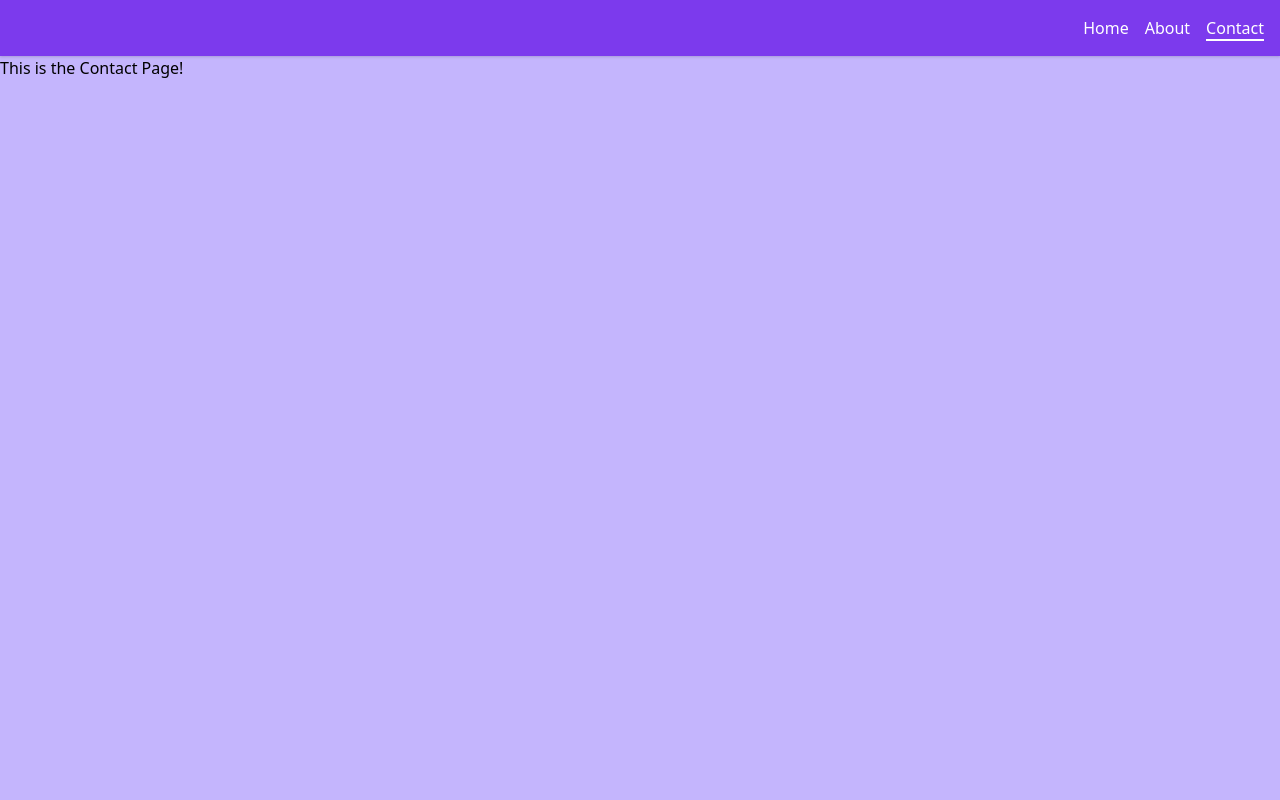
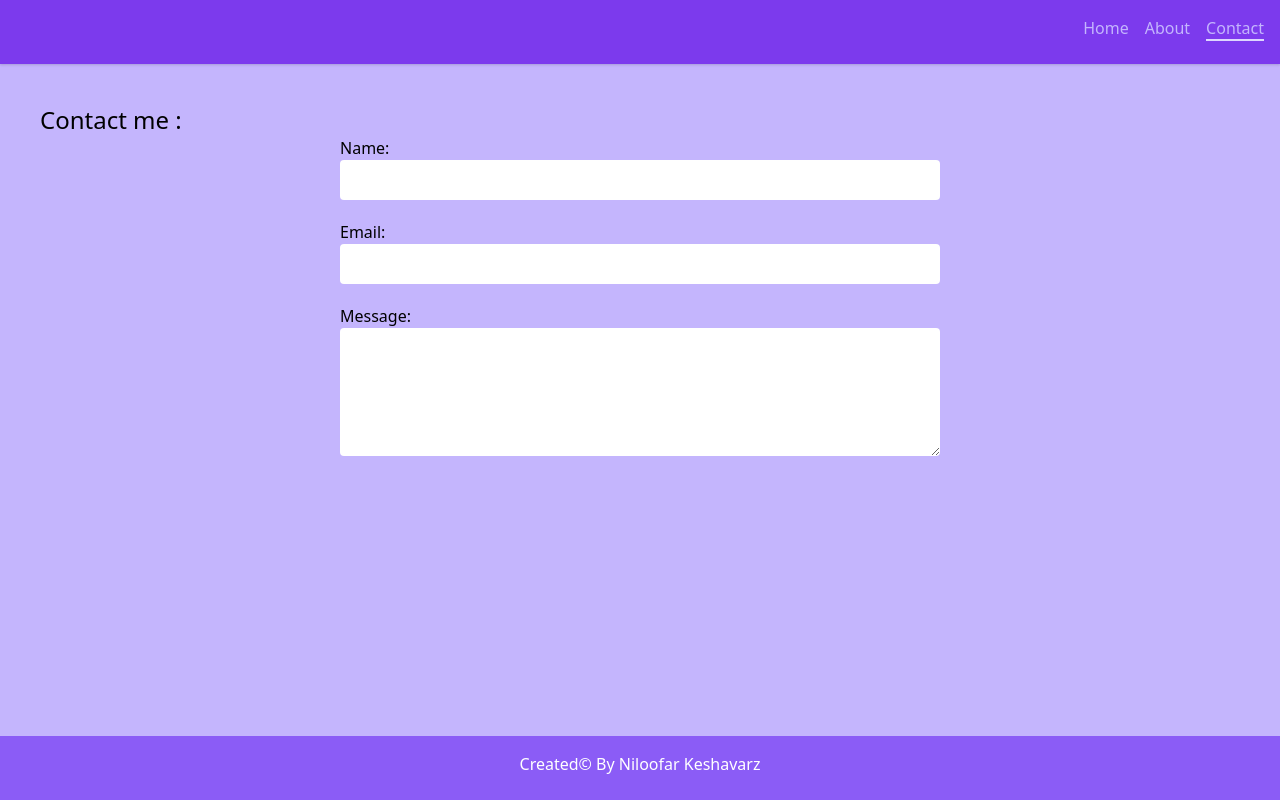
Before and after one commit to NiloofarKeshavarz/Single-Page-app-React, a React (Create React App) app in the folder singlepgaereact/: page /contact in a window 1280 px wide. Built offline with nearby package versions, Linux system fonts and the light colour scheme.

Commit message:
Adds CSS

```diff
--- a/singlepgaereact/src/App.js
+++ b/singlepgaereact/src/App.js
@@ -1,7 +1,7 @@
 import React from 'react';
 import './App.css';
 import {Home , About, Contact} from './pages';
-import {Nav} from './layout';
+import {Nav, Footer} from './layout';
 import{
   BrowserRouter as Router,
   Switch,
@@ -11,11 +11,10 @@ import{
 
 function App() {
   return (
-
-     <Router>
+    <div className='flex flex-col h-screen'>
+    <Router>
       <Nav />
       <Switch>
-
         <Route path ="/about">
           <About />
         </Route>
@@ -25,8 +24,10 @@ function App() {
         <Route  path ="/">
           <Home />
         </Route>
-        </Switch>
-     </Router>
+      </Switch>
+      <Footer />
+    </Router>
+    </div>
 
 
 
--- /dev/null
+++ b/singlepgaereact/src/layout/Footer.js
@@ -0,0 +1,8 @@
+import React from 'react';
+
+const Footer = () => (
+    <footer className='bg-purple-500 text-center p-4  h-16 text-white'>
+        Created© By Niloofar Keshavarz
+    </footer>
+)
+export default Footer;
--- a/singlepgaereact/src/layout/Nav.js
+++ b/singlepgaereact/src/layout/Nav.js
@@ -1,13 +1,32 @@
 import React from 'react';
 import {NavLink} from 'react-router-dom';
+const navs = [
+    {
+        path: '/',
+        name: 'Home',
+    },
+    {
+        path: '/about',
+        name: 'About',
+
+    },
+    {
+        path: '/contact',
+        name: 'Contact',
+    }
+]
+
+const Nav = () =>(
+    <nav className="bg-purple-600 text-purple-300 p-4 h-16 shadow">
+            <ul className="flex space-x-4 justify-end">
 
 
-const Nav = () =>(
-    <nav className="bg-purple-600 text-white p-4 shadow">
-            <ul className="flex space-x-4 justify-end">
-            <li><NavLink exact to ="/" activeClassName='border-b-3 border-white'>Home</NavLink></li>
-            <li><NavLink exact to ="/about" activeClassName='border-b-2 border-white'>About</NavLink></li>
-            <li><NavLink exact to ="/contact" activeClassName='border-b-2 border-white'>Contact</NavLink></li>
+            {navs.map((navItem =>(
+                 <li>
+                    <NavLink
+                    exact to ={navItem.path} activeClassName='border-b-2 border-purple-200'>{navItem.name}</NavLink></li>
+
+            )))}
             </ul>
         </nav>
 
--- a/singlepgaereact/src/layout/index.js
+++ b/singlepgaereact/src/layout/index.js
@@ -1,12 +1,13 @@
 import React from 'react';
 import Nav from './Nav';
+import Footer from './Footer';
 
 const Layout = (props) =>(
 
-    <div>
+    <div className='text-justify p-10 flex-auto'>
 
         {props.children}
     </div>
 )
-export { Layout, Nav}; // difference between default and Named export
+export { Layout, Nav, Footer}; // difference between default and Named export
 // export default Layout;
--- a/singlepgaereact/src/pages/About.js
+++ b/singlepgaereact/src/pages/About.js
@@ -2,7 +2,10 @@ import React from 'react';
 import {Layout} from '../layout';
 const About = () => (
     <Layout>
-        This is the About Page!
+        <h1 className='text-2xl'>About me:</h1>
+        <p >My name is #####, and I decided to change my occupation after five years of working in sales. I still like communicating with people and work in a team. I want to alter the accents a bit and switch to product management. As a sales agent, I learned what makes a product valuable and easy to sell besides promotion and persuasiveness. I have been working “on the other side” long enough to realize how important marketing and development components are. I have become interested in these fields recently. I am certain that joining your team is a benefit for both sides. My professional expertise in sales can provide valuable insights and a fresh perspective on product development. Personally, I can acquire new knowledge and skills in product launch and management. I am ready for long-time cooperation.
+        </p>
+
     </Layout>
 )
 export default About;
--- a/singlepgaereact/src/pages/Contact.js
+++ b/singlepgaereact/src/pages/Contact.js
@@ -3,7 +3,24 @@ import {Layout} from '../layout';
 
 const Contact = () => (
     <Layout>
-        This is the Contact Page!
+       <h2 className='text-2xl'> Contact me :</h2>
+       <form className='flex flex-col space-y-5 w-1/2 m-auto'>
+        <div className='flex flex-col text-left'>
+        <lable>Name:</lable>
+        <input className='p-2 rounded' type ="text"/>
+        </div>
+
+        <div className='flex flex-col text-left'>
+        <lable>Email:</lable>
+        <input className='p-2 rounded' type ="email"/>
+        </div>
+
+        <div className='flex flex-col text-left'>
+        <lable>Message:</lable>
+        <textarea className='p-2 rounded h-32' ></textarea>
+        </div>
+
+       </form>
     </Layout>
 )
 export default Contact;
--- a/singlepgaereact/src/pages/Home.js
+++ b/singlepgaereact/src/pages/Home.js
@@ -3,7 +3,11 @@ import {Layout} from '../layout';
 
 const Home = () => (
     <Layout>
-        This is the Home Page!
+        <h1 className='text-3xl'>Niloofar's Blog</h1>
+        <p>
+            Welcome to my blog.
+
+        </p>
     </Layout>
 )
 export default Home;
```
